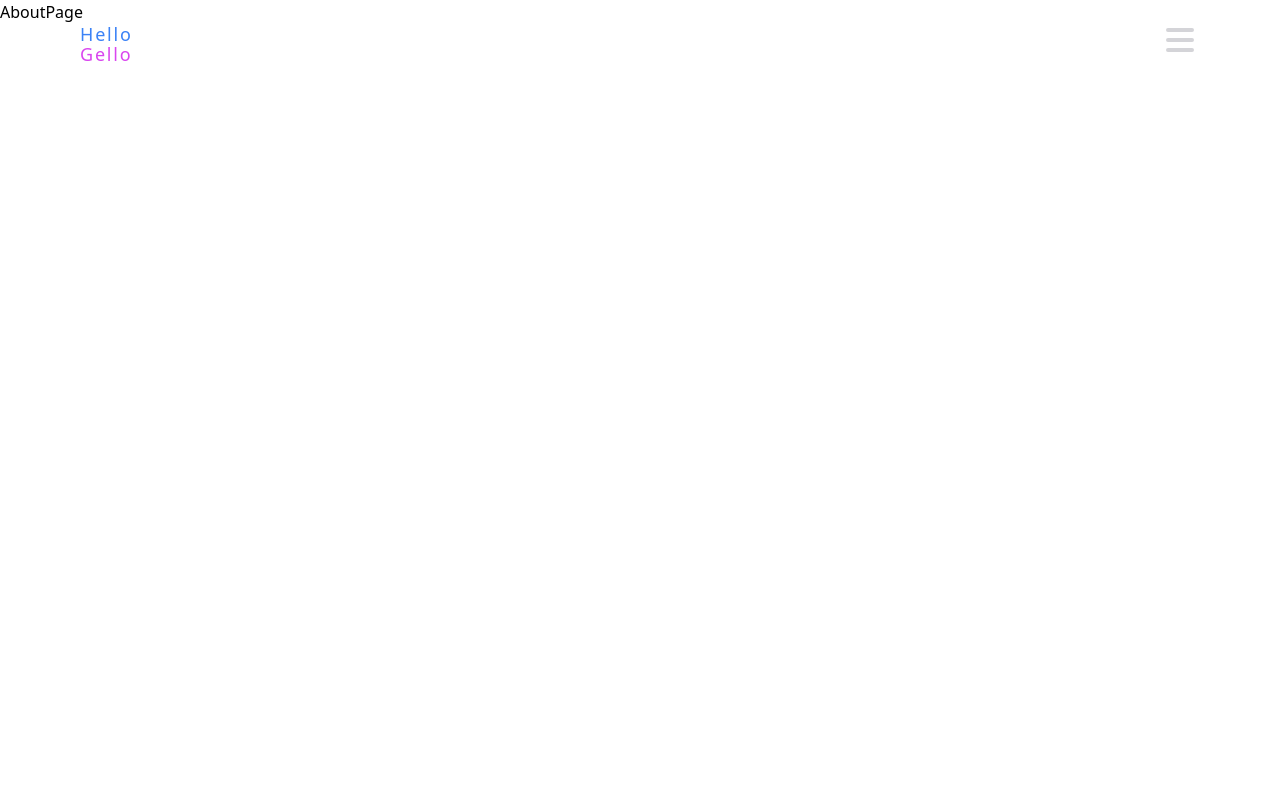
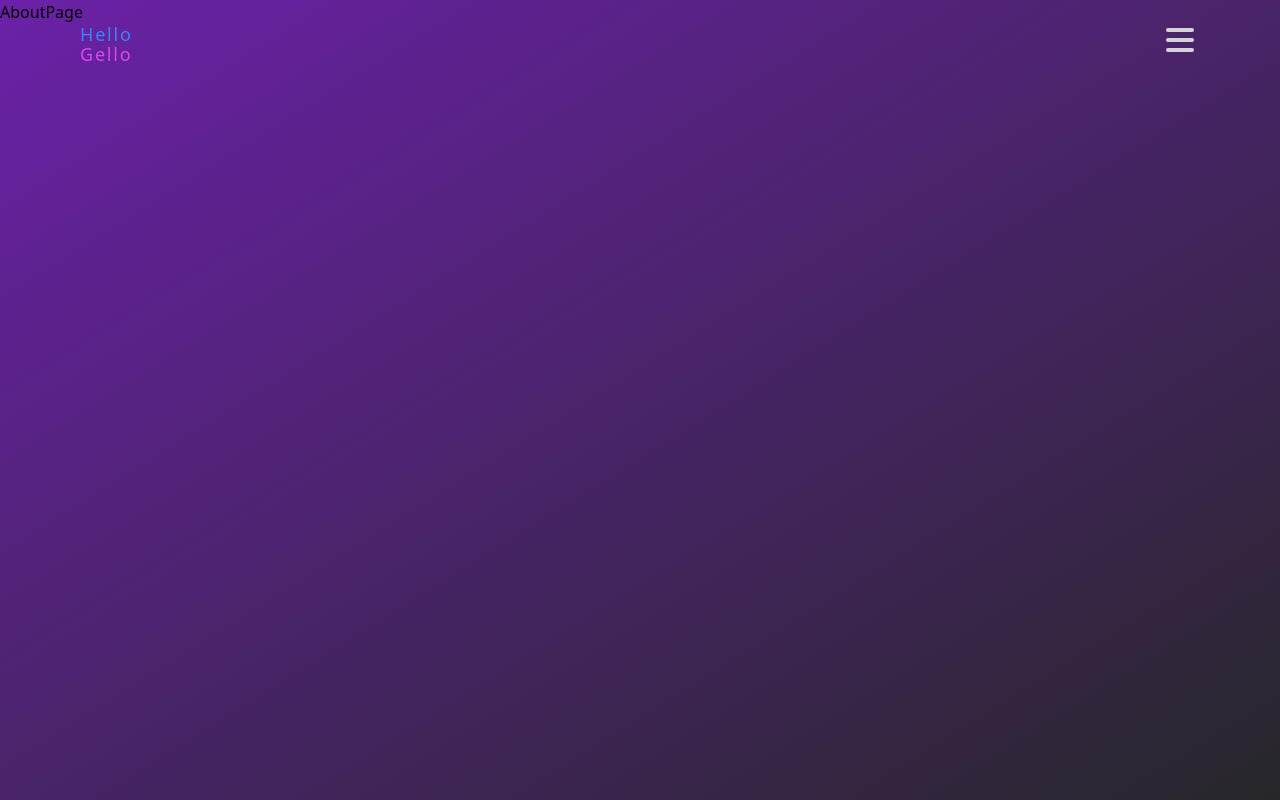
Before and after one commit to GeloUno/portfolio_next, a Next.js app: page /about in a window 1280 px wide. Built offline with nearby package versions, Linux system fonts and the light colour scheme.

Commit message:
set color bacground to
about page
contact page
projects pages

from global.module.css

```diff
--- a/pages/about.tsx
+++ b/pages/about.tsx
@@ -1,6 +1,8 @@
+import classes from '../styles/globals.module.css'
+
 function AboutPage() {
     return (
-        <div>
+        <div className={classes.myContainer}>
             AboutPage
         </div>
     );
--- a/pages/contact.tsx
+++ b/pages/contact.tsx
@@ -1,6 +1,8 @@
+import classes from '../styles/globals.module.css'
+
 function ContactPage() {
     return (
-        <div>
+        <div className={classes.myContainer}>
             ContactPage
         </div>
     );
--- a/pages/projects.tsx
+++ b/pages/projects.tsx
@@ -1,6 +1,8 @@
+import classes from '../styles/globals.module.css'
+
 function ProjectsPage() {
     return (
-        <div>
+        <div className={classes.myContainer}>
             ProjectsPage
         </div>
     );
--- /dev/null
+++ b/styles/globals.module.css
@@ -0,0 +1,3 @@
+.myContainer {
+    @apply min-h-screen h-full bg-gradient-to-br from-purple-800 to-gray-800
+}
```
